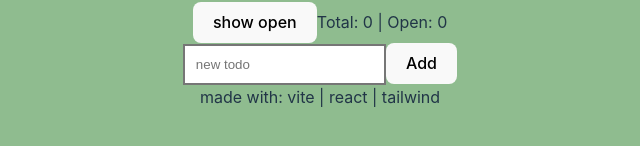
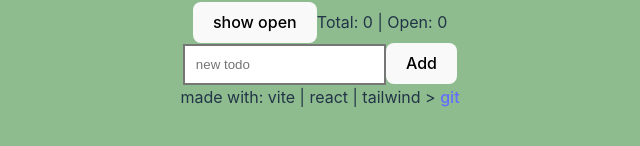
Before and after one commit to FrankBerlin/Practice, a React (Vite) app in the folder frank-to-do/: page / in a window 1280 px wide. Shown: the part 390-536 px from the top of the page, without its empty margins (320-960 px from the left). Built offline with nearby package versions, Linux system fonts and the light colour scheme.

Commit message:
add link to github

```diff
--- a/frank-to-do/src/Techdetails.jsx
+++ b/frank-to-do/src/Techdetails.jsx
@@ -2,7 +2,8 @@ const Techdetails = () => {
     return (
         <div>
             <span className='text-m text-gray-600'>made with: </span>
-            <span className='text-m text-gray-500'>vite | react | tailwind</span>
+            <span className='text-m text-gray-500'>vite | react | tailwind </span>
+            <span className='text-m text-gray-600'>&gt; <a className="hover:shadow-md" href='https://github.com/FrankBerlin/Practice/tree/master/frank-to-do' target="_blank" >git</a></span>
         </div>
     );
 };
```
